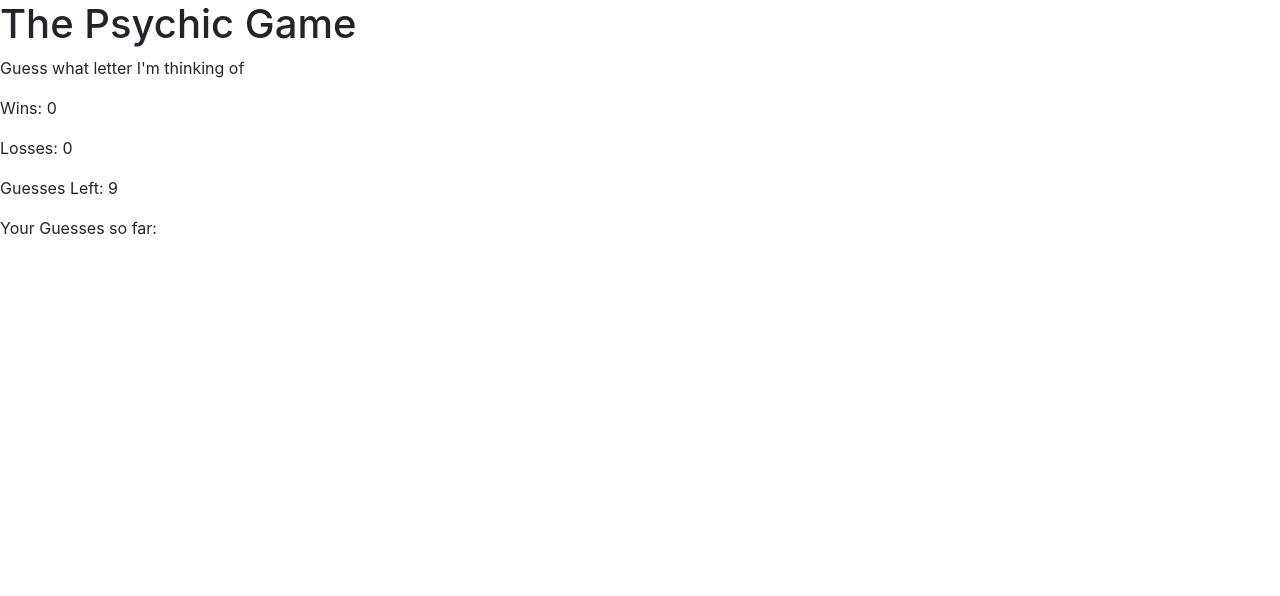
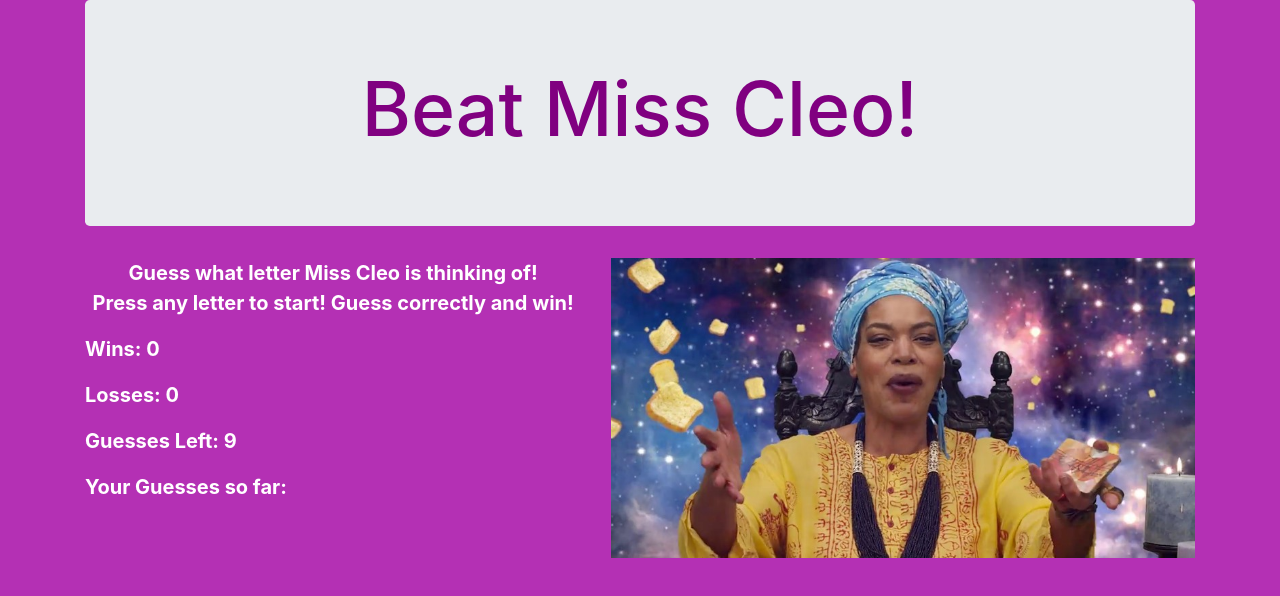
Before and after one commit to Avpaige/Psychic-Game, a plain HTML site: page index.html in a window 1280 px wide. Drawn offline with nearby package versions, Linux system fonts and the light colour scheme.

Commit message:
Final Game

```diff
--- /dev/null
+++ b/assets/css/style.css
@@ -0,0 +1,23 @@
+img{
+
+    height:300px;
+
+}
+
+body{
+
+    background-color: rgb(180, 48, 180);
+}
+
+h1{
+
+    color:purple;
+    font-size: 75px;
+}
+
+.container{
+    color:white;
+    font-weight: bold;
+    font-size: 20px;
+
+}
--- a/assets/javascript/game.js
+++ b/assets/javascript/game.js
@@ -2,6 +2,7 @@ var wins = 0;
 var losses = 0;
 var numGuess = 9;
 var guesses = [];
+var nonLet= ["1","2","3","4","5","6","7","8","9","0","-", "=", "`","/",".","[","]", ";", ","];
 var alphabet = "abcdefghijklmnopqrstuvwxyz";
 var ranLetter = alphabet[Math.floor(Math.random() * alphabet.length)];
 var compGuess= ranLetter;
@@ -56,16 +57,22 @@ if (compGuess===playGuess){
     wins++;
     console.log(wins);
     document.getElementById("wins").textContent = ("Wins: " + wins);
+    alert ("Congrats you beat Miss Cleo!");
     reset();
 
     //add function to rerandomize comp guess and reset array to 0
 }else if (numGuess===0){
     losses++;
+    alert ("You couldn't beat Miss Cleo!");
     document.getElementById("losses").textContent = ("Losses: " + losses);
     reset();
 
 }else if (guesses.includes(playGuess)){
 alert ("You've already guessed this letter! Try Again!");
+
+}else if (nonLet.includes(playGuess)){
+    alert ("That's not a letter! You can't fool Miss Cleo!");
+
 
 } else {
     numGuess--;
--- a/index.html
+++ b/index.html
@@ -3,26 +3,46 @@
 
 <head>
   <meta charset="UTF-8">
-  <title>Psychic Game</title>
+  <title>Beat Miss Cleo!</title>
   <script src="https://cdnjs.cloudflare.com/ajax/libs/jquery/3.2.1/jquery.min.js"></script>
   <link rel="stylesheet" href="https://stackpath.bootstrapcdn.com/bootstrap/4.3.1/css/bootstrap.min.css" integrity="sha384-ggOyR0iXCbMQv3Xipma34MD+dH/1fQ784/j6cY/iJTQUOhcWr7x9JvoRxT2MZw1T" crossorigin="anonymous">
   <script type="text/javascript" src="assets/javascript/game.js"></script>
+  <link rel="stylesheet" type="text/css" href="assets/css/style.css">
 
 </head>
 
 <body>
 
-<h1>The Psychic Game</h1>
+    <div class="container">
 
-<p>Guess what letter I'm thinking of</p>
+        <!-- Jumbotron with Title -->
+        <div class="jumbotron">
+          <h1 class="text-center">
+           Beat Miss Cleo!
+          </h1>
 
-<p id="wins">Wins: 0</p>
+          </div>
 
-<p id="losses">Losses: 0</p>
+        </div>
+      </div>
 
-<p id="numGuess">Guesses Left: 9 </p>
 
-<p id="guessMade">Your Guesses so far:</p>
+      <div class="container">
+          <div class="row">
+            <div class="col">
+
+                <p  class="text-center">Guess what letter Miss Cleo is thinking of!<br> Press any letter to start!
+                   Guess correctly and win!</p>
+                <p id="wins">Wins: 0</p>
+                <p id="losses">Losses: 0</p>
+                <p id="numGuess">Guesses Left: 9 </p>
+                <p id="guessMade">Your Guesses so far:</p>
+                            </div>
+            <div class="col">
+              <img src="assets/images/cleo.jpg">
+            </div>
+          </div>
+
 
 
 
```
Also changed, not shown: assets/images/background.jpg (added), assets/images/cleo.jpg (added).
